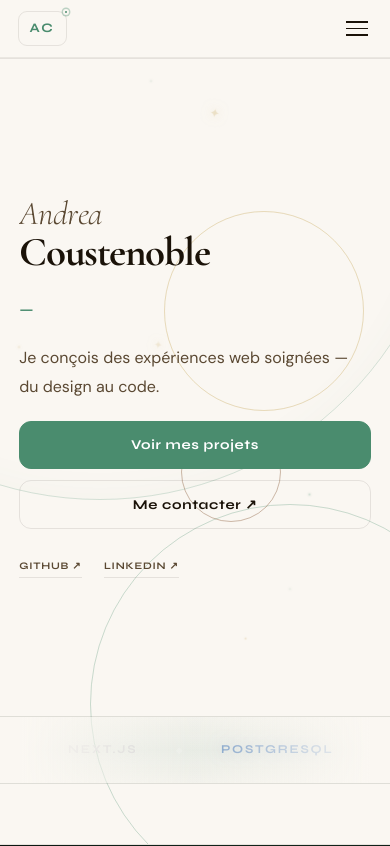
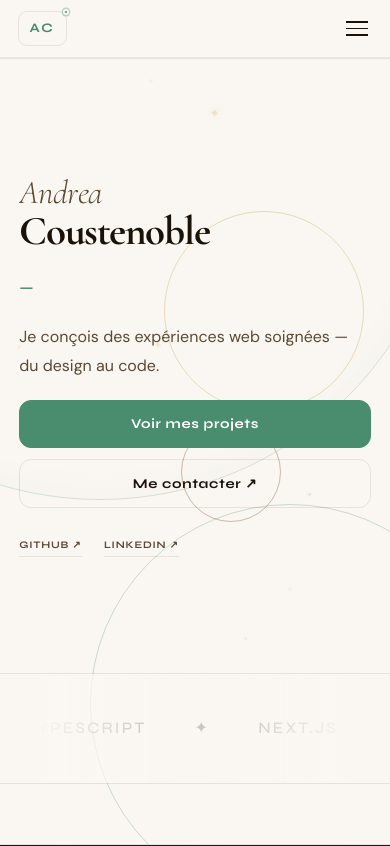
Before and after one commit to Maverick1478/Portfolio, a React (Vite) app: page / in a window 390 px wide. Shown: the top 846 px of the page. Built offline with nearby package versions, Linux system fonts and the light colour scheme.

Commit message:
feat: banderolle XXL monochrome + scroll moins smooth
- Banderolle : suppression couleurs/glow par techno, police 26px, padding 4.5rem, séparateur ✦
- Lerp scroll : facteur 0.09 → 0.18 pour une réponse plus directe

```diff
--- a/src/App.css
+++ b/src/App.css
@@ -872,51 +872,34 @@ body {
   position:relative; z-index:1; overflow:hidden;
   border-top:1px solid var(--border);
   border-bottom:1px solid var(--border);
-  padding:2.4rem 0;
-  background: linear-gradient(180deg,
-    rgba(74,140,110,0.04) 0%,
-    rgba(74,140,110,0.10) 50%,
-    rgba(74,140,110,0.04) 100%
-  );
+  padding:4.5rem 0;
   cursor:default;
 }
 .hero-marquee::before,.hero-marquee::after {
-  content:''; position:absolute; top:0; bottom:0; width:200px; z-index:2; pointer-events:none;
-}
-.hero-marquee::before{left:0;background:linear-gradient(90deg,var(--bg) 10%,transparent)}
-.hero-marquee::after{right:0;background:linear-gradient(-90deg,var(--bg) 10%,transparent)}
+  content:''; position:absolute; top:0; bottom:0; width:240px; z-index:2; pointer-events:none;
+}
+.hero-marquee::before{left:0;background:linear-gradient(90deg,var(--bg) 15%,transparent)}
+.hero-marquee::after{right:0;background:linear-gradient(-90deg,var(--bg) 15%,transparent)}
 .hero-marquee-track {
-  display:flex; gap:4.2rem; width:max-content;
-  animation:marquee 30s linear infinite;
+  display:flex; gap:5.5rem; width:max-content;
+  animation:marquee 45s linear infinite;
   align-items:center;
   will-change:transform;
 }
-.hero-marquee:hover .hero-marquee-track { animation-duration:90s; }
+.hero-marquee:hover .hero-marquee-track { animation-duration:130s; }
 @keyframes marquee{from{transform:translateX(0)}to{transform:translateX(-50%)}}
 .mq-item {
   font-family:var(--fu);
-  font-size:16px; font-weight:700;
-  letter-spacing:0.20em;
-  color:var(--muted);
+  font-size:26px; font-weight:500;
+  letter-spacing:0.18em;
+  color:var(--text);
+  opacity:0.35;
   text-transform:uppercase;
   white-space:nowrap;
-  transition:transform 0.25s cubic-bezier(0.22,1,0.36,1), filter 0.25s, text-shadow 0.3s;
-}
-.mq-item:hover { transform:translateY(-3px) scale(1.12); filter:brightness(1.3); }
-/* ── Per-tech colours + glow ── */
-.mq-item[data-tech="React"]        { color:#61DAFB; text-shadow:0 0 18px rgba(97,218,251,0.40); }
-.mq-item[data-tech="Node.js"]      { color:#6DB65B; text-shadow:0 0 18px rgba(109,182,91,0.40); }
-.mq-item[data-tech="TypeScript"]   { color:#5B9BD5; text-shadow:0 0 18px rgba(91,155,213,0.40); }
-.mq-item[data-tech="Next.js"]      { color:#d4d4d4; text-shadow:0 0 14px rgba(212,212,212,0.22); }
-.mq-item[data-tech="PostgreSQL"]   { color:#7B9EC7; text-shadow:0 0 18px rgba(123,158,199,0.40); }
-.mq-item[data-tech="Tailwind CSS"] { color:#38BDF8; text-shadow:0 0 18px rgba(56,189,248,0.40); }
-.mq-item[data-tech="Figma"]        { color:#E8826A; text-shadow:0 0 18px rgba(232,130,106,0.40); }
-.mq-item[data-tech="Docker"]       { color:#4EB6E3; text-shadow:0 0 18px rgba(78,182,227,0.40); }
-.mq-item[data-tech="REST API"]     { color:var(--gold); text-shadow:0 0 18px rgba(200,168,92,0.40); }
-.mq-item[data-tech="Vercel"]       { color:#b8b8b8; text-shadow:0 0 14px rgba(184,184,184,0.22); }
-.mq-item[data-tech="Git"]          { color:#F4714C; text-shadow:0 0 18px rgba(244,113,76,0.40); }
-.mq-item[data-tech="MongoDB"]      { color:#6FCF5A; text-shadow:0 0 18px rgba(111,207,90,0.40); }
-.mq-sep { color:rgba(255,255,255,0.20); font-size:9px; flex-shrink:0; }
+  transition:opacity 0.4s ease;
+}
+.mq-item:hover { opacity:1; }
+.mq-sep { color:var(--faint); font-size:14px; opacity:0.5; flex-shrink:0; }
 
 /* ═══════════════════════════════════════════════════════════════════════════
    BUTTONS
@@ -1398,9 +1381,9 @@ body {
   .social-link  { font-size: 10px; }
 
   /* Marquee */
-  .hero-marquee { padding: 1.4rem 0; }
-  .hero-marquee-track { gap: 2.4rem; }
-  .mq-item { font-size: 12px; letter-spacing: 0.15em; }
+  .hero-marquee { padding: 2.5rem 0; }
+  .hero-marquee-track { gap: 3rem; }
+  .mq-item { font-size: 16px; letter-spacing: 0.14em; }
 
   /* ── Sections ──────────────────────────────────────────────────────────── */
   .section        { padding: 70px 0; }
--- a/src/App.jsx
+++ b/src/App.jsx
@@ -25,9 +25,9 @@ const STATUS_STEPS = [
 ]
 
 const MARQUEE_ITEMS = [
-  'React', '◆', 'Node.js', '◆', 'TypeScript', '◆', 'Next.js', '◆',
-  'PostgreSQL', '◆', 'Tailwind CSS', '◆', 'Figma', '◆', 'Docker', '◆',
-  'REST API', '◆', 'Vercel', '◆', 'Git', '◆', 'MongoDB', '◆',
+  'React', '✦', 'Node.js', '✦', 'TypeScript', '✦', 'Next.js', '✦',
+  'PostgreSQL', '✦', 'Tailwind CSS', '✦', 'Figma', '✦', 'Docker', '✦',
+  'REST API', '✦', 'Vercel', '✦', 'Git', '✦', 'MongoDB', '✦',
 ]
 
 const SERVICES = [
@@ -120,11 +120,11 @@ function useLerpScroll() {
     const maxScroll = () => document.documentElement.scrollHeight - window.innerHeight
     const onWheel = e => {
       e.preventDefault()
-      target = clamp(target + e.deltaY * 0.9, 0, maxScroll())
+      target = clamp(target + e.deltaY * 1.0, 0, maxScroll())
     }
     const tick = () => {
       const d = target - current
-      current += d * 0.09
+      current += d * 0.18
       if (Math.abs(d) > 0.3) window.scrollTo(0, current)
       rafId = requestAnimationFrame(tick)
     }
```
